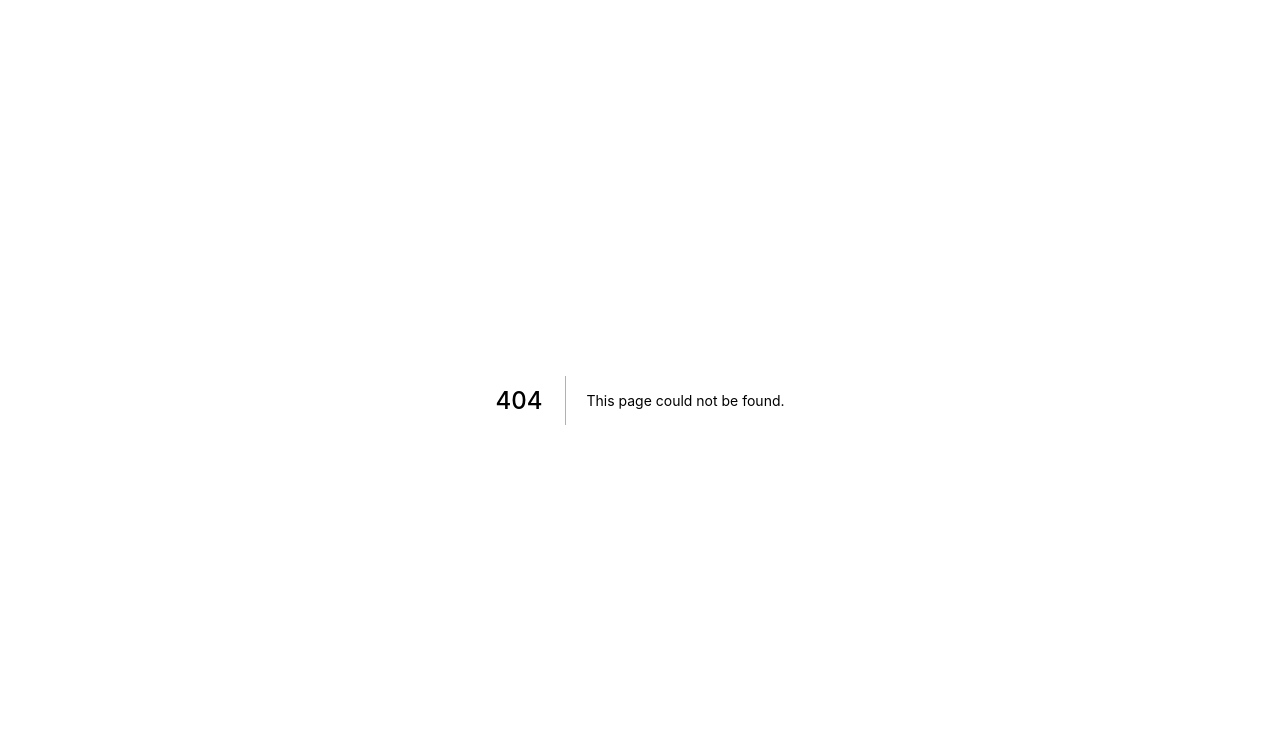
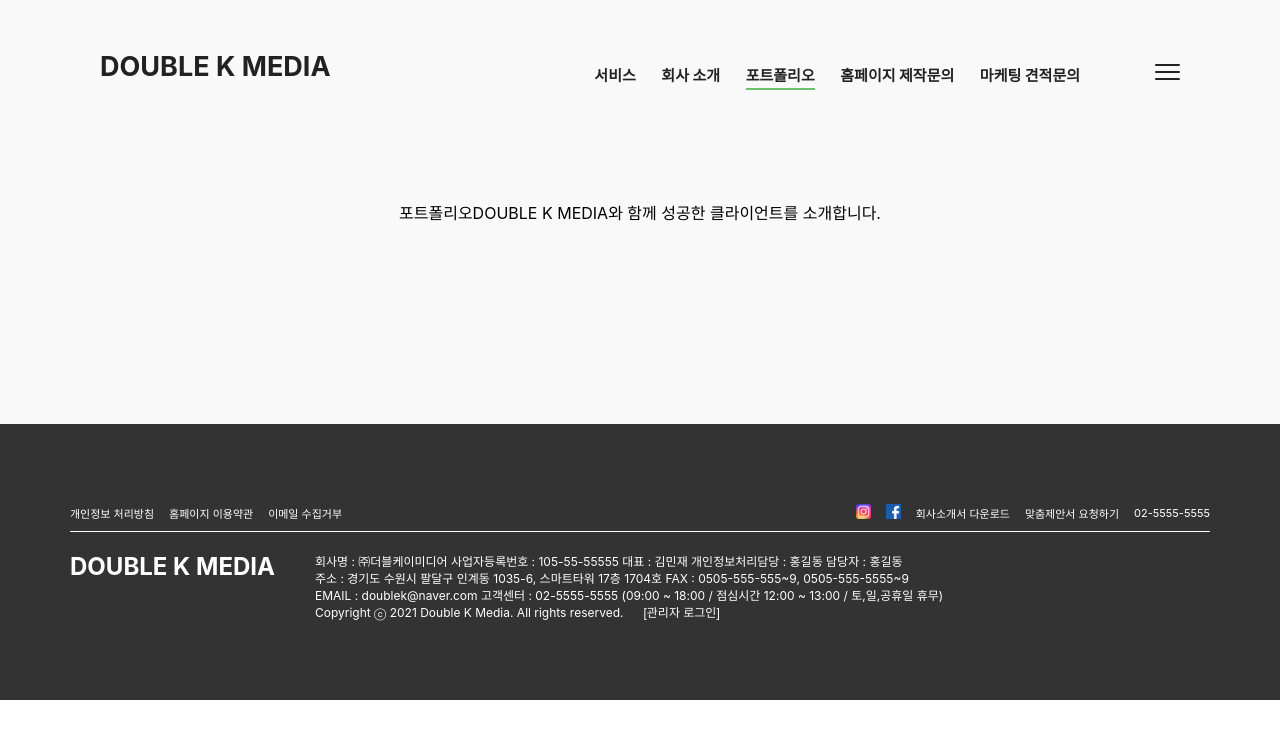
Before and after one commit to doubleKMedia/DOUBLE-K-MEDIA, a Next.js app: page /portfolio in a window 1280 px wide. Before the commit this address had no page. Shown: the top 738 px of the page. Built offline with nearby package versions, Linux system fonts and the light colour scheme.

Commit message:
portfolio 페이지 추가 - 토대만 만들고 이후 수정 예정

```diff
--- /dev/null
+++ b/pages/portfolio/index.tsx
@@ -0,0 +1,38 @@
+import { NextPage } from 'next';
+import Layout from '../../components/Layout';
+
+const Portfolio: NextPage = () => {
+  const TITLE = 'Portfolio';
+  const DESCRIPTION = '더블케이미디어가 만들어온 작품을 소개합니다.';
+
+  return (
+    <Layout title={TITLE} description={DESCRIPTION} mode="dark">
+      <div className="portfolio">
+        <div className="head">
+          <span>포트폴리오</span>
+          <span>DOUBLE K MEDIA와 함께 성공한 클라이언트를 소개합니다.</span>
+        </div>
+      </div>
+
+      <style jsx>
+        {`
+          .portfolio {
+            position: relative;
+            display: flex;
+            flex-direction: column;
+            justify-content: center;
+            align-items: center;
+            gap: 100px;
+            background-color: #f9f9f9;
+            padding: 200px 0;
+          }
+
+          .head {
+          }
+        `}
+      </style>
+    </Layout>
+  );
+};
+
+export default Portfolio;
```
